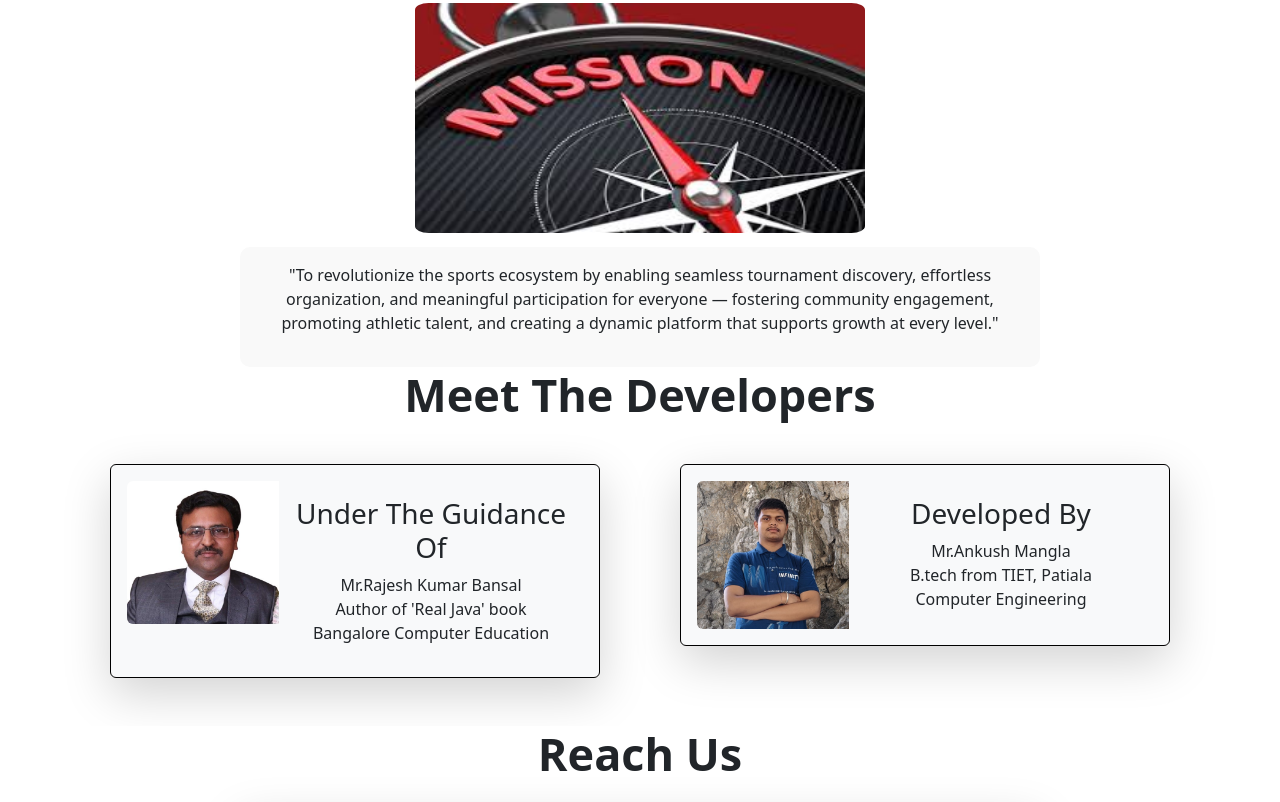
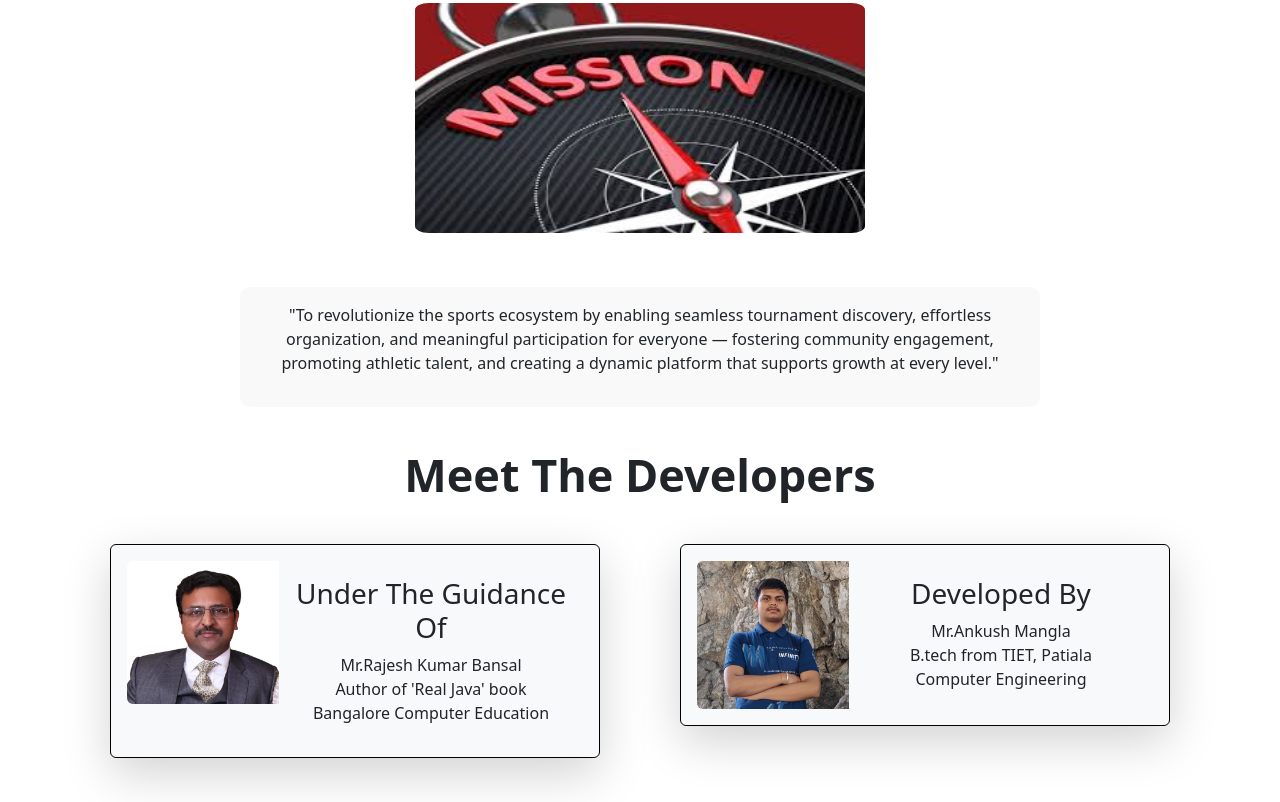
Before and after one commit to Ankush340/qenvo1, a website: page public/index.html in a window 1280 px wide. Shown: the part 1077-1879 px from the top of the page. Drawn offline with nearby package versions, Linux system fonts and the light colour scheme.

Commit message:
Update index.html

```diff
--- a/public/index.html
+++ b/public/index.html
@@ -357,7 +357,7 @@
                     </div>
                 </div>
                 <div class="box p-3"
-                    style="background-color: #f9f9f9; max-width: 800px; margin: auto; border-radius: 10px;">
+                    style="background-color: #f9f9f9; max-width: 800px; margin: auto; border-radius: 10px;margin-top: 40px;">
                     <p style="word-wrap: break-word; white-space: normal;">"To revolutionize the sports ecosystem by enabling
                         seamless tournament discovery, effortless organization, and meaningful participation for
                         everyone — fostering community engagement, promoting athletic talent, and creating a dynamic
@@ -367,7 +367,7 @@
             </div>
         </div>
         <nav class="navbar">
-            <div style="line-height: 40px;font-weight: bolder;margin:auto;font-size: 45px;  margin-bottom: 25px; "
+            <div style="line-height: 40px;font-weight: bolder;margin:auto;font-size: 45px;  margin-bottom: 25px;margin-top: 40px; "
                 id="developers">
                 Meet The Developers
             </div>
```
